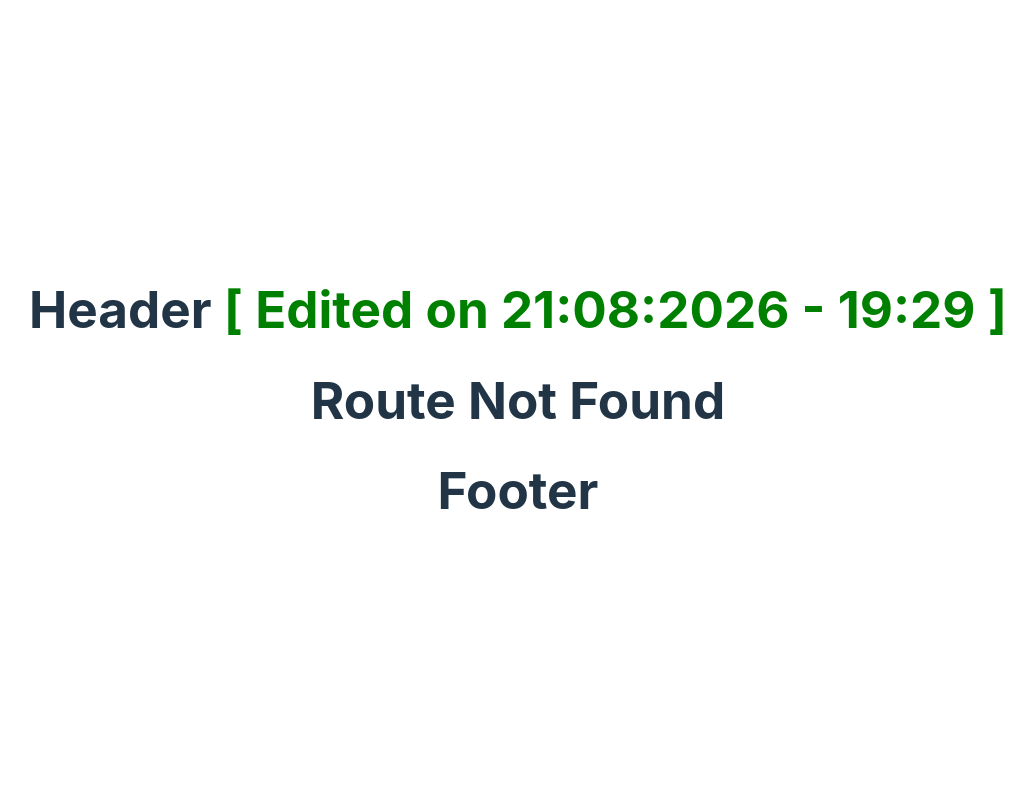
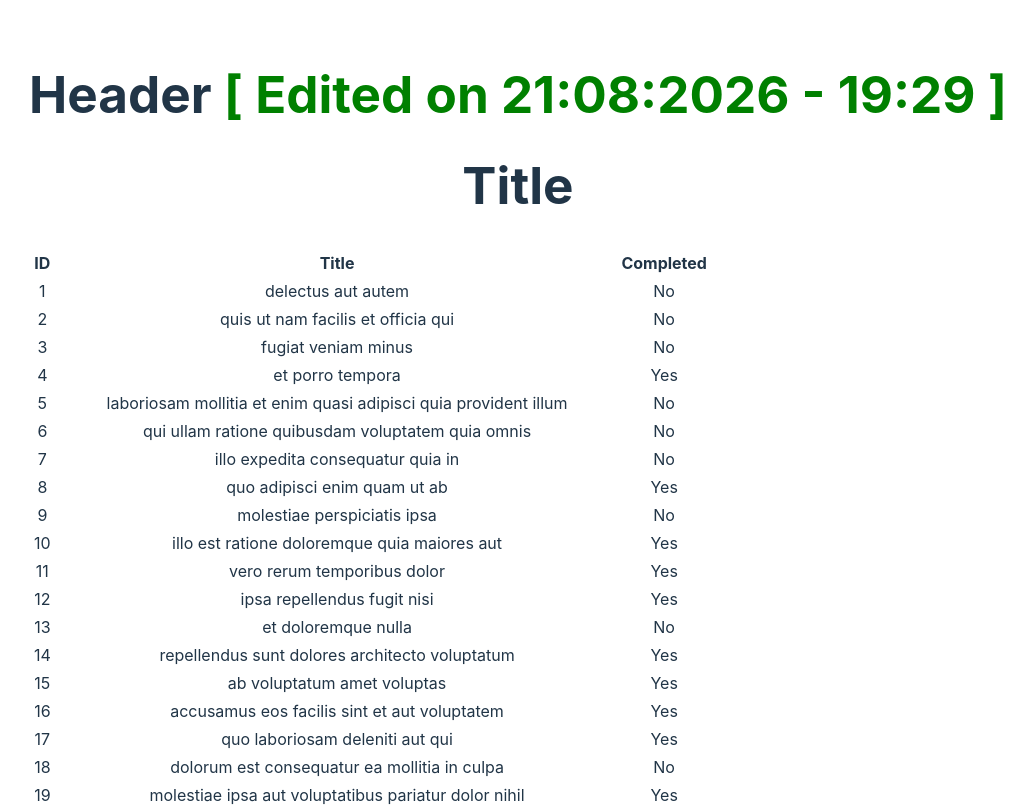
Before and after one commit to vkmohan2007/react, a React app: page / in a window 1280 px wide. Before the commit this address had no page. Shown: the top 807 px of the page, without its empty margins (122-1156 px from the left). Built offline with nearby package versions, Linux system fonts and the light colour scheme; the HTML template or start-up script is replaced by a standard one.

Commit message:
base path updated

```diff
--- a/src/App.jsx
+++ b/src/App.jsx
@@ -9,7 +9,7 @@ function App() {
     <>
       <Header />
       <Routes>
-        <Route path="/react" element={<List />} />
+        <Route path="/" element={<List />} />
         <Route path="*" element={<h1>Route Not Found</h1>} />
       </Routes>
       <Footer />
--- a/vite.config.js
+++ b/vite.config.js
@@ -4,7 +4,7 @@ import react from '@vitejs/plugin-react'
 // https://vitejs.dev/config/
 export default defineConfig({
   plugins: [react()],
-  base: '/react/',
+  base: '/',
   server: {
     open: true,
     port: 9999,
```
